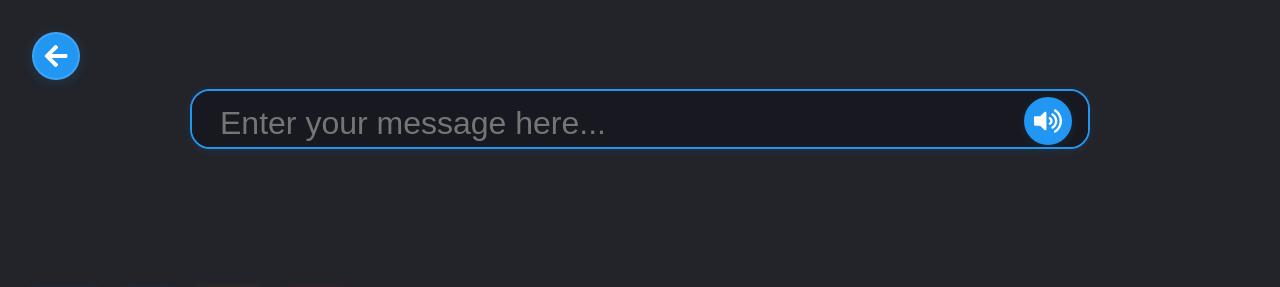
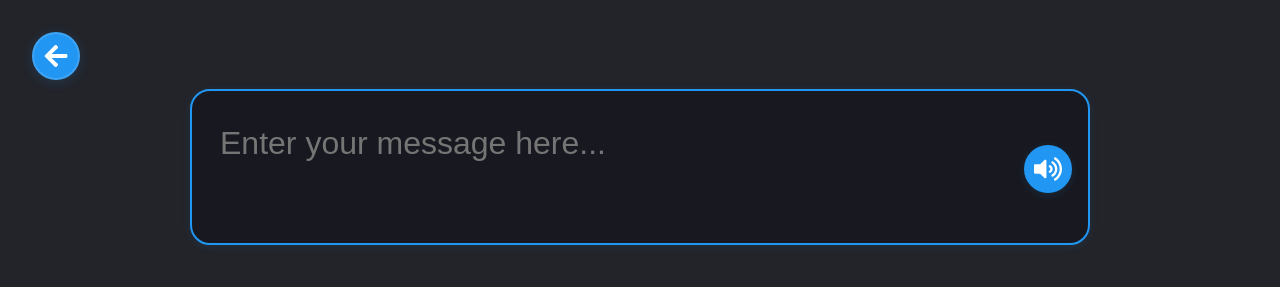
Before and after one commit to ShambhaviNK/tejuWebAppNew, a Next.js app in the folder teju-webnew-ui/: page /keyboard in a window 1280 px wide. Shown: the top 287 px of the page. Built offline with nearby package versions, Linux system fonts and the light colour scheme.

Commit message:
scroller added in the text box

```diff
--- a/teju-webnew-ui/src/app/keyboard/page.css
+++ b/teju-webnew-ui/src/app/keyboard/page.css
@@ -1,3 +1,29 @@
+/* Custom Scrollbar Styling */
+textarea::-webkit-scrollbar {
+  width: 8px;
+}
+
+textarea::-webkit-scrollbar-track {
+  background: #181920;
+  border-radius: 4px;
+}
+
+textarea::-webkit-scrollbar-thumb {
+  background: #2196f3;
+  border-radius: 4px;
+  border: 1px solid #181920;
+}
+
+textarea::-webkit-scrollbar-thumb:hover {
+  background: #1976d2;
+}
+
+/* Firefox scrollbar */
+textarea {
+  scrollbar-width: thin;
+  scrollbar-color: #2196f3 #181920;
+}
+
 /* iOS-Style Keyboard Design */
 .simple-keyboard.hg-theme-default.myTheme {
   background: #9ca3af;
--- a/teju-webnew-ui/src/app/keyboard/page.tsx
+++ b/teju-webnew-ui/src/app/keyboard/page.tsx
@@ -565,7 +565,8 @@ export default function KeyboardPage() {
                 borderRadius: isMobile ? 16 : 20,
               border: "2px solid #2196f3",
               width: "100%",
-                // minHeight: isMobile ? 80 : 100,
+                minHeight: isMobile ? 80 : 120,
+                maxHeight: isMobile ? 200 : 300,
               background: "#181920",
               color: "#fff",
               outline: "none",
@@ -575,8 +576,11 @@ export default function KeyboardPage() {
                 maxWidth: 900,
               fontFamily: 'inherit',
               transition: 'border 0.2s',
-                maxHeight: isMobile? 15 : 20,
-                lineHeight: isMobile? 0.5 : 0.25
+                lineHeight: isMobile ? '1.4' : '1.5',
+                overflowY: 'auto',
+                overflowX: 'hidden',
+                scrollbarWidth: 'thin',
+                scrollbarColor: '#2196f3 #181920'
             }}
           />
           <button
```
